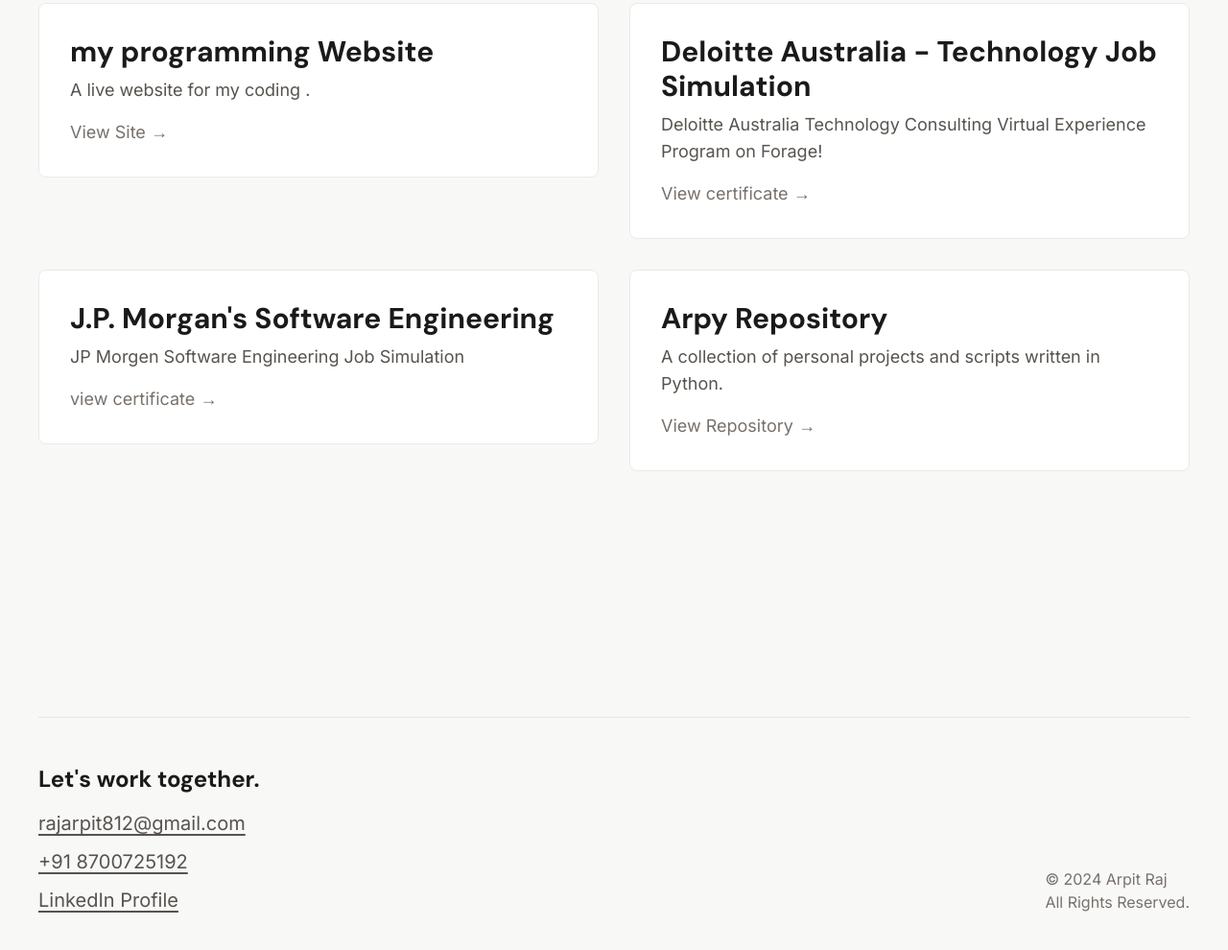
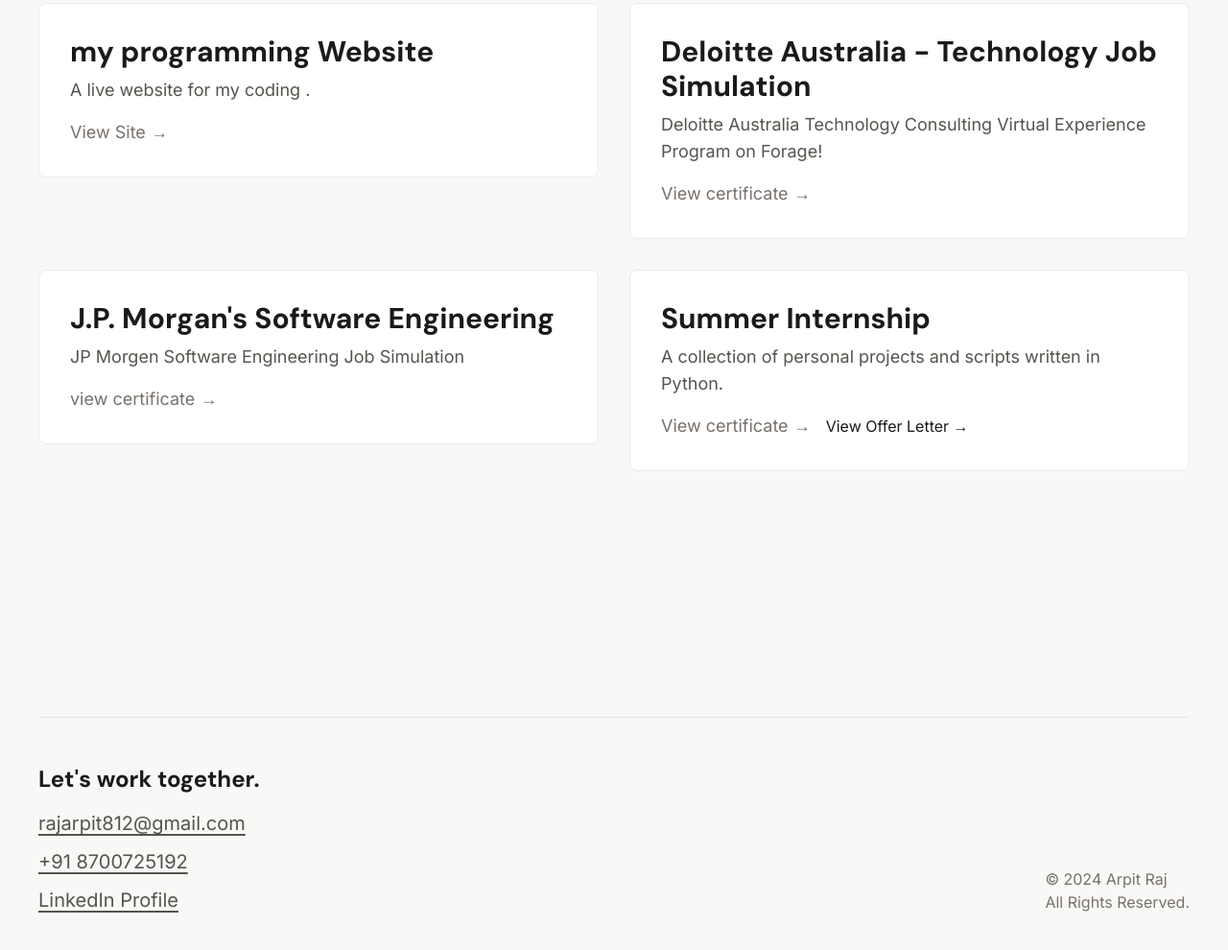
Before and after one commit to rajarpit812/itsme, a plain HTML site: page index.html in a window 1280 px wide. Shown: the part 1009-1999 px from the top of the page at 96% size. Drawn offline with nearby package versions, Linux system fonts and the light colour scheme.

Commit message:
Update index.html

```diff
--- a/index.html
+++ b/index.html
@@ -47,7 +47,6 @@
 </head>
 <body class="antialiased">
 
-    <!-- Header -->
     <header class="fixed top-0 left-0 right-0 z-10 bg-[#F8F8F7]/80 backdrop-blur-sm">
         <div class="container mx-auto px-6 md:px-10 py-6 flex justify-between items-center">
             <a href="#" class="text-xl font-bold tracking-wide">Arpit Raj</a>
@@ -61,7 +60,6 @@
 
     <main class="container mx-auto px-6 md:px-10">
 
-        <!-- Hero Section -->
         <section id="about" class="min-h-screen flex flex-col justify-center section-fade-in">
             <div class="max-w-4xl">
                 <h1 class="text-5xl md:text-7xl font-bold leading-tight tracking-tighter mb-6">
@@ -77,11 +75,9 @@
             </div>
         </section>
 
-        <!-- Projects Section -->
         <section id="projects" class="py-20 md:py-32">
             <h2 class="text-3xl font-bold mb-12 section-fade-in">Selected Work</h2>
             <div class="grid grid-cols-1 md:grid-cols-2 gap-8">
-                <!-- Project 1 -->
                 <div class="project-item" style="animation-delay: 100ms;">
                     <a href="https://rajarpit812.github.io/SMVDUP/" target="_blank" class="block project-card p-8 rounded-lg">
                         <h3 class="text-2xl md:text-3xl font-bold mb-2">my programming Website</h3>
@@ -91,7 +87,6 @@
                         </div>
                     </a>
                 </div>
-                <!-- Project 2 -->
                 <div class="project-item" style="animation-delay: 200ms;">
                     <a href="https://forage-uploads-prod.s3.amazonaws.com/completion-certificates/9PBTqmSxAf6zZTseP/udmxiyHeqYQLkTPvf_9PBTqmSxAf6zZTseP_9KSR3d7PDNpmuR7mA_1749544928917_completion_certificate.pdf" target="_blank" class="block project-card p-8 rounded-lg">
                         <h3 class="text-2xl md:text-3xl font-bold mb-2">Deloitte Australia - Technology Job Simulation</h3>
@@ -101,7 +96,6 @@
                         </div>
                     </a>
                 </div>
-                <!-- Project 3 -->
                 <div class="project-item" style="animation-delay: 300ms;">
                     <a href="https://forage-uploads-prod.s3.amazonaws.com/completion-certificates/Sj7temL583QAYpHXD/E6McHJDKsQYh79moz_Sj7temL583QAYpHXD_9KSR3d7PDNpmuR7mA_1750062364431_completion_certificate.pdf" target="_blank" class="block project-card p-8 rounded-lg">
                         <h3 class="text-2xl md:text-3xl font-bold mb-2">J.P. Morgan's Software Engineering</h3>
@@ -111,22 +105,25 @@
                         </div>
                     </a>
                 </div>
-                 <!-- Project 4 -->
-                <div class="project-item" style="animation-delay: 400ms;">
-                    <a href="https://github.com/rajarpit812/arpy" target="_blank" class="block project-card p-8 rounded-lg">
-                        <h3 class="text-2xl md:text-3xl font-bold mb-2">Arpy Repository</h3>
+                 <div class="project-item" style="animation-delay: 400ms;">
+                    <div class="block project-card p-8 rounded-lg">
+                        <h3 class="text-2xl md:text-3xl font-bold mb-2">Summer Internship</h3>
                         <p class="text-lg text-stone-600 mb-4">A collection of personal projects and scripts written in Python.</p>
-                        <div class="text-lg text-stone-500 group-hover:text-black transition-colors duration-300">
-                            View Repository &rarr;
+                        <div class="flex items-center space-x-4">
+                            <a href="https://res.cloudinary.com/dcrlp6ryj/image/upload/v1751568570/dolni57mk5e5jkrbgrho.pdf" target="_blank" class="text-lg text-stone-500 hover:text-black transition-colors duration-300">
+                                View certificate &rarr;
+                            </a>
+                            <a href="https://res.cloudinary.com/dcrlp6ryj/image/upload/v1751568621/f3co02tx9c8eiwz58bun.pdf" target="_blank" lass="text-lg text-stone-500 hover:text-black transition-colors duration-300">
+                                View Offer Letter &rarr;
+                            </a>
                         </div>
-                    </a>
+                    </div>
                 </div>
             </div>
         </section>
 
     </main>
 
-    <!-- Footer / Contact Section -->
     <footer id="contact" class="py-20 md:py-32 section-fade-in">
         <div class="container mx-auto px-6 md:px-10">
             <div class="flex flex-col md:flex-row justify-between items-center text-center md:text-left space-y-8 md:space-y-0 border-t border-stone-200 pt-12">
```
